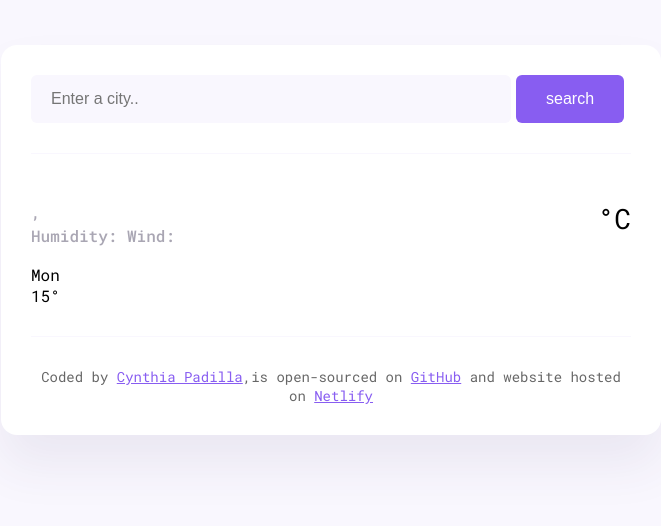
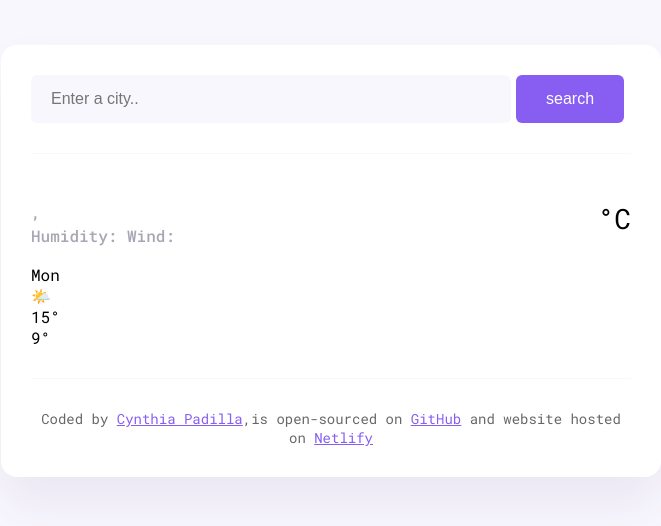
Before and after one commit to CPadilla22/SheCodes-Week8, a plain HTML site: page index.html in a window 1280 px wide. Shown: the whole page, without its empty margins (309-970 px from the left). Drawn offline with nearby package versions, Linux system fonts and the light colour scheme; no server answers.

Commit message:
Added fake temperatures

```diff
--- a/index.html
+++ b/index.html
@@ -47,8 +47,14 @@
             <div class="weather-app-unit">°C</div>
           </div>
         </div>
-        <div class="weather-forecast-cast">Mon</div>
-        15°
+        <div>
+          <div class="weather-forecast-cast">Mon</div>
+          <div>🌤️</div>
+          <div>
+            <div>15°</div>
+            <div>9°</div>
+          </div>
+        </div>
       </main>
       <footer>
         Coded by
```
